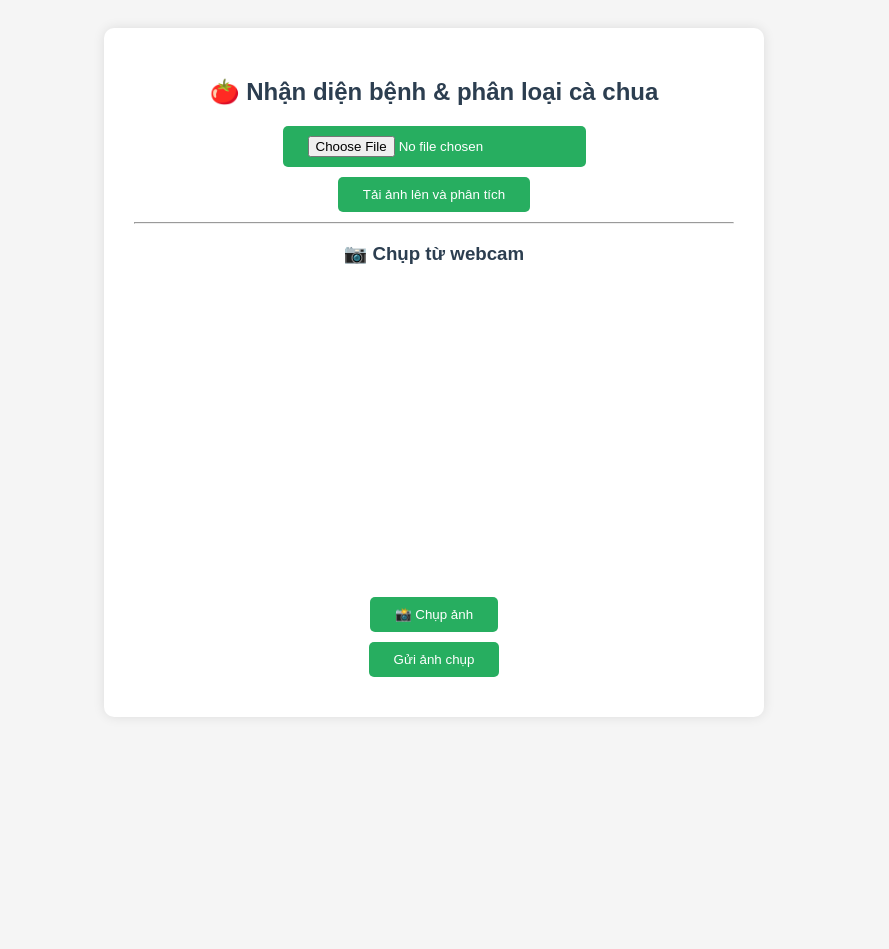
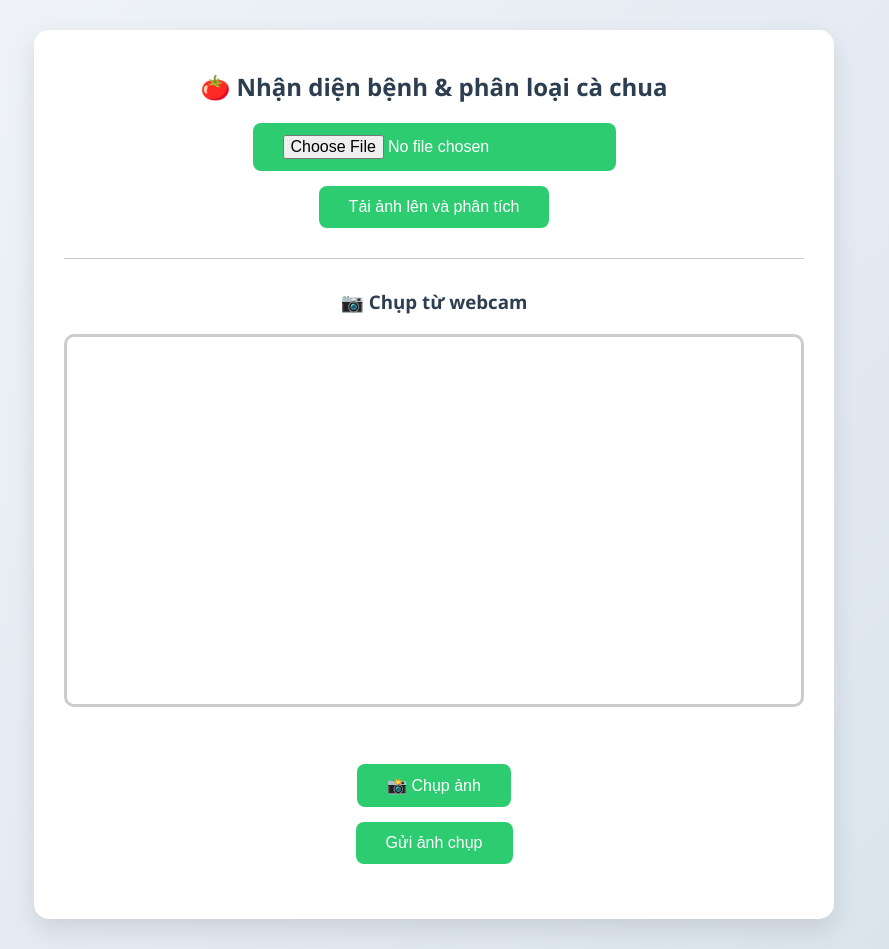
Before and after one commit to beartobear/tomato-disease-detection, a Flask app: page / in a window 1280 px wide. Shown: the whole page, without its empty margins (206-1095 px from the left). Before the commit the page ends 677 px from the top, so only its background shows below. Run offline with Flask 3, Linux system fonts and the light colour scheme.

Commit message:
Update style.css

```diff
--- a/static/style.css
+++ b/static/style.css
@@ -1,55 +1,89 @@
+* {
+  box-sizing: border-box;
+  margin: 0;
+  padding: 0;
+}
+
 body {
-  font-family: sans-serif;
-  background: #f5f5f5;
-  padding: 20px;
+  font-family: 'Segoe UI', sans-serif;
+  background: linear-gradient(135deg, #f0f4f8, #d9e2ec);
   color: #333;
+  min-height: 100vh;
+  padding: 30px;
 }
 
 .container {
-  max-width: 600px;
+  max-width: 800px;
   margin: auto;
   background: white;
-  padding: 30px;
-  border-radius: 10px;
-  box-shadow: 0px 0px 12px rgba(0,0,0,0.1);
+  padding: 40px 30px;
+  border-radius: 15px;
+  box-shadow: 0 10px 25px rgba(0, 0, 0, 0.1);
 }
 
 h2, h3 {
   text-align: center;
+  margin-bottom: 20px;
   color: #2c3e50;
 }
 
-input[type="file"], input[type="submit"], button {
+input[type="file"],
+input[type="submit"],
+button {
   display: block;
-  margin: 10px auto;
-  padding: 10px 25px;
-  background-color: #27ae60;
+  margin: 15px auto;
+  padding: 12px 30px;
+  background-color: #2ecc71;
   color: white;
+  font-size: 16px;
   border: none;
-  border-radius: 5px;
-  cursor: pointer;
+  border-radius: 8px;
+  transition: background-color 0.3s ease;
 }
 
-input[type="submit"]:hover, button:hover {
-  background-color: #219150;
+input[type="submit"]:hover,
+button:hover {
+  background-color: #27ae60;
 }
 
-img {
+video, img {
   display: block;
   margin: 20px auto;
   max-width: 100%;
-  border-radius: 8px;
+  border-radius: 10px;
+  border: 3px solid #ccc;
 }
 
 ul {
-  list-style: none;
-  padding: 0;
+  list-style-type: none;
+  padding-left: 0;
+  margin-top: 10px;
 }
 
 li {
-  background: #ecf0f1;
-  padding: 10px;
-  margin: 5px 0;
-  border-left: 5px solid #2ecc71;
-  border-radius: 5px;
+  background-color: #f1f8f9;
+  margin: 10px 0;
+  padding: 12px 20px;
+  border-left: 6px solid #3498db;
+  border-radius: 6px;
+  font-size: 15px;
 }
+
+hr {
+  margin: 30px 0;
+  border: 0;
+  height: 1px;
+  background: #ccc;
+}
+
+a {
+  display: block;
+  text-align: center;
+  margin-top: 25px;
+  color: #3498db;
+  text-decoration: none;
+}
+
+a:hover {
+  text-decoration: underline;
+}
```
